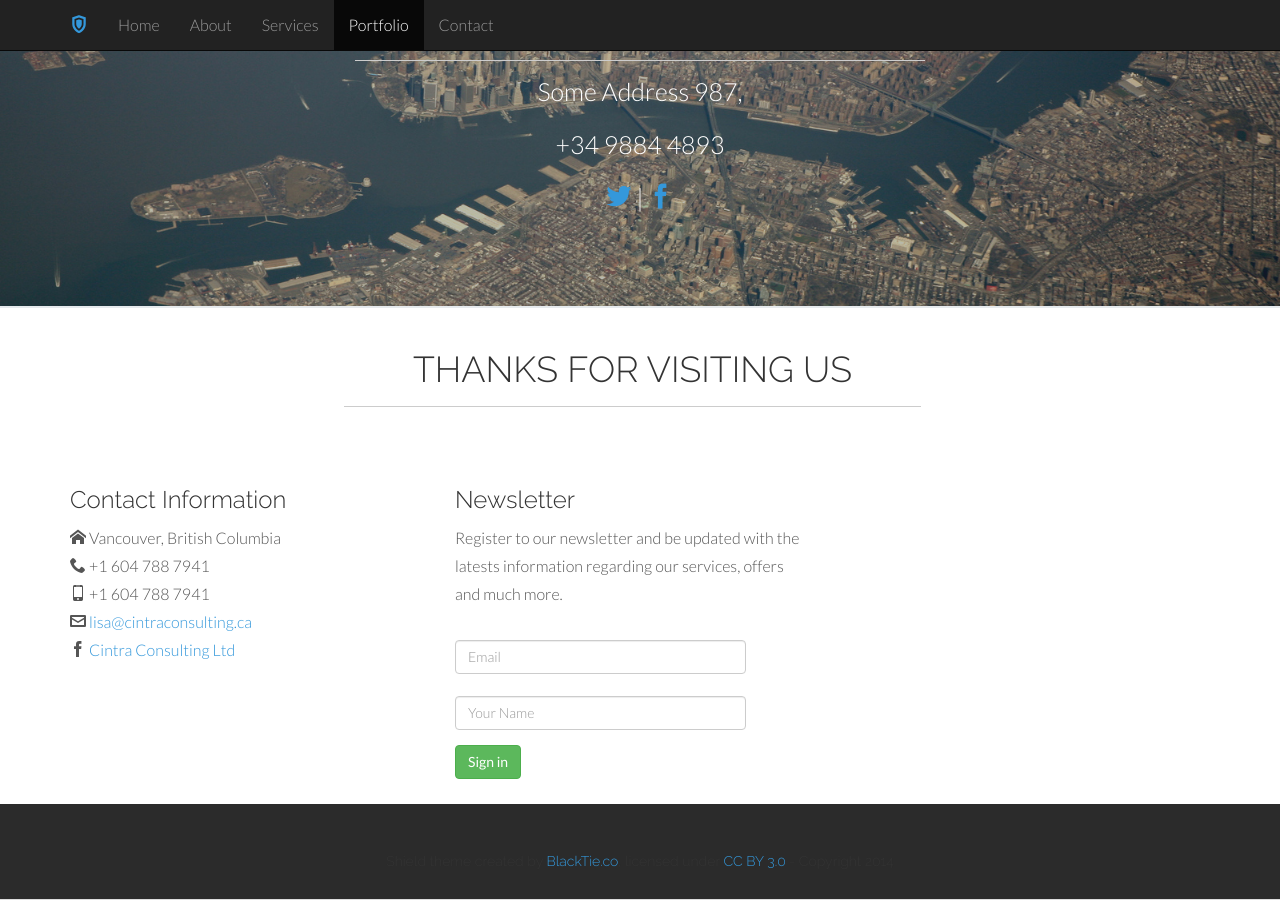
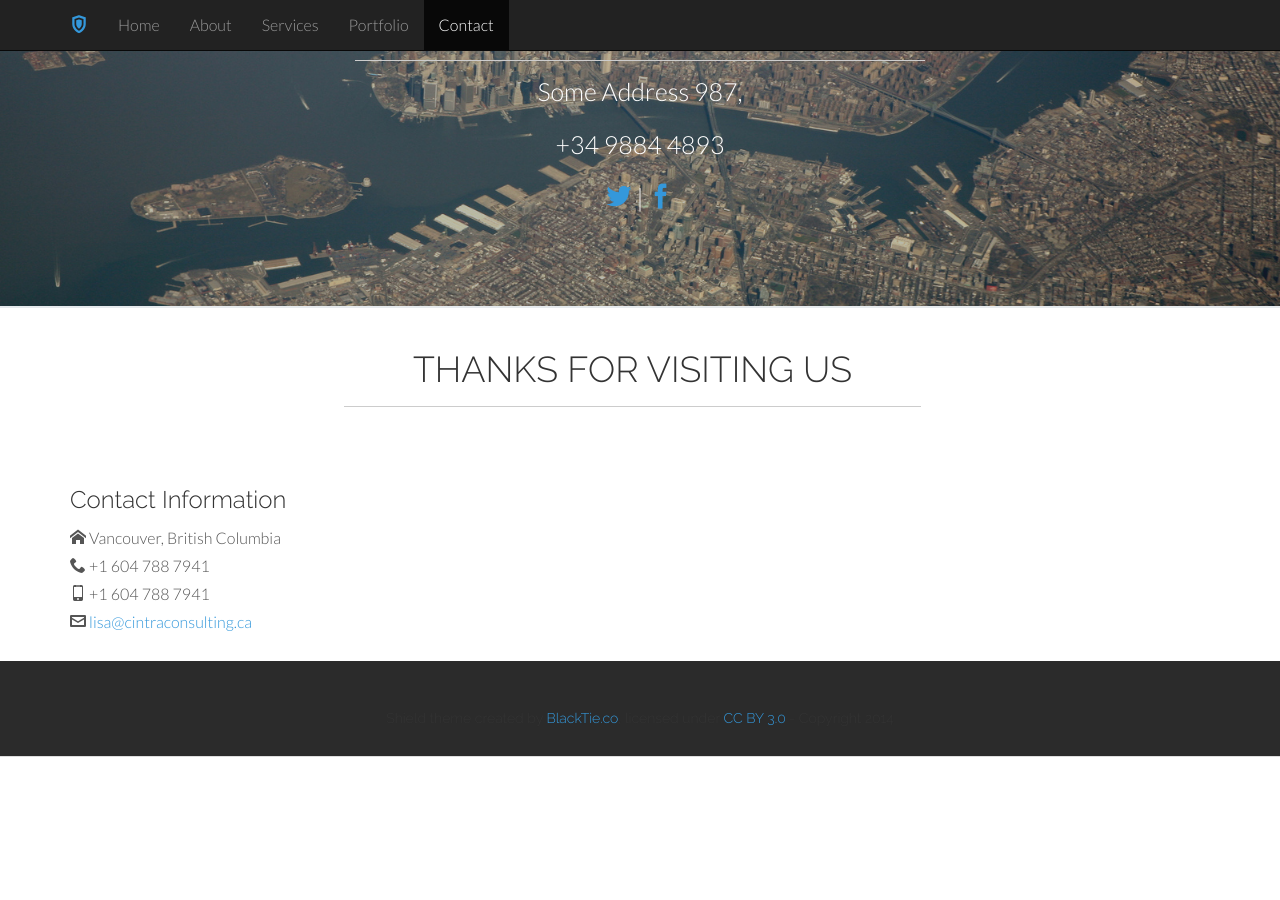
Before and after one commit to Cintra/cintra.github.io, a Jekyll site: the page index.html, which Jekyll copies as it is, in a window 1280 px wide and 900 px high, scrolled down 2016 px. Built offline with Jekyll 4.4.1, drawn with Linux system fonts in a browser that asks for light colours; after the commit the page ends 2773 px from its top, so only the background shows below that.

Commit message:
Update index.html
email address link updated
newsletter removed
no facebook for cintra

```diff
--- a/index.html
+++ b/index.html
@@ -249,36 +249,11 @@
 					<p><span class="icon icon-home"></span> Vancouver, British Columbia<br/>
 						<span class="icon icon-phone"></span> +1 604 788 7941 <br/>
 						<span class="icon icon-mobile"></span> +1 604 788 7941 <br/>
-						<span class="icon icon-envelop"></span> <a href="#"> lisa@cintraconsulting.ca</a> <br/>
-						<span class="icon icon-facebook"></span> <a href="#"> Cintra Consulting Ltd</a> <br/>
+						<span class="icon icon-envelop"></span> <a href="mailto:lisa@cintraconsulting.ca"> lisa@cintraconsulting.ca </a> <br/>
 					</p>
 				</div><!-- col -->
 
-				<div class="col-lg-4">
-					<h3>Newsletter</h3>
-					<p>Register to our newsletter and be updated with the latests information regarding our services, offers and much more.</p>
-					<p>
-						<form class="form-horizontal" role="form">
-						  <div class="form-group">
-						    <label for="inputEmail1" class="col-lg-4 control-label"></label>
-						    <div class="col-lg-10">
-						      <input type="email" class="form-control" id="inputEmail1" placeholder="Email">
-						    </div>
-						  </div>
-						  <div class="form-group">
-						    <label for="text1" class="col-lg-4 control-label"></label>
-						    <div class="col-lg-10">
-						      <input type="text" class="form-control" id="text1" placeholder="Your Name">
-						    </div>
-						  </div>
-						  <div class="form-group">
-						    <div class="col-lg-10">
-						      <button type="submit" class="btn btn-success">Sign in</button>
-						    </div>
-						  </div>
-					   </form><!-- form -->
-					</p>
-				</div><!-- col -->
+
 
 			</div><!-- row -->
 
```
